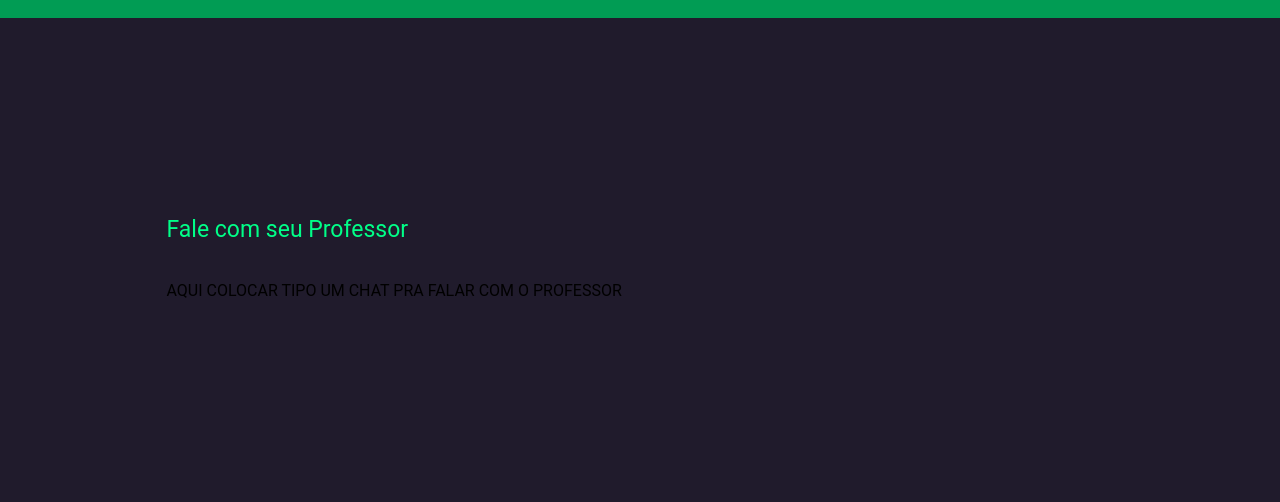
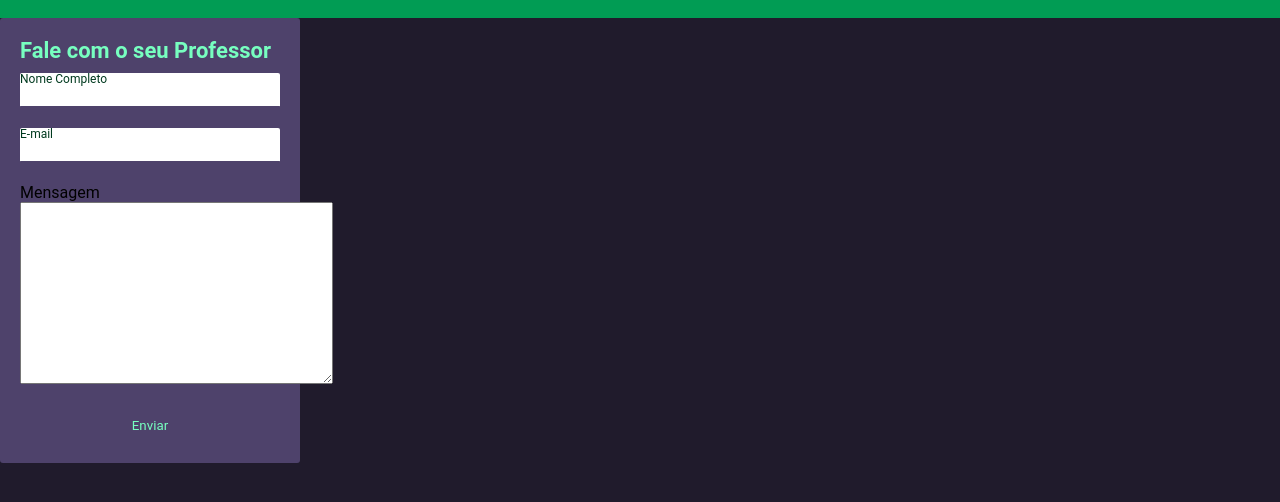
Before and after one commit to fabiokoto/escola, a plain HTML site: page usuario/professor.html in a window 1280 px wide. Shown: the part 62-564 px from the top of the page. Drawn offline with Linux system fonts and the light colour scheme.

Commit message:
atualizando projeto

```diff
--- /dev/null
+++ b/css/contatoprofessor.css
@@ -0,0 +1,76 @@
+*{
+    margin: 0;
+    padding: 0;
+    box-sizing: border-box;
+}
+
+body{
+
+}
+
+form{
+    width: 300px;
+    border-radius: 3px;
+    background-color: #4e426b;
+    padding: 20px;
+}
+
+form h1{
+    font-size: 22px;
+    color: #77ffc0;
+    margin-bottom: 10px;
+}
+
+form .area-input{
+    display: flex;
+    align-items: center;
+    justify-content: center;
+    width: 100%;
+    position: relative;
+    height: 35px;
+    margin-bottom: 20px;
+}
+
+form .area-input label{
+    position: absolute;
+    top: 0;
+    left: 0;
+    font-size: 12px;
+    color: #003a1f;
+    transform: translateY(-4%);
+}
+
+form .area-input input{
+    width: 100%;
+    height: 100%;
+    border: none;
+    border-radius: 2px;
+    border-bottom: 2px solid #4e426b;
+    color: #4e426b;
+    outline: none;
+}
+
+form .area-input textarea{
+    width: 100%;
+    height: 100%;
+    border: none;
+    border-radius: 2px;
+    border-bottom: 2px solid #4e426b;
+    resize: none;
+    outline: none;
+}
+
+form button{
+    margin-top: 20px;
+    width: 100%;
+    height: 35px;
+    background-color: #4e426b;
+    color: #77ffc0;
+    border: none;
+    transition: .3s;
+    cursor: pointer;
+}
+
+form button:hover{
+    filter: brightness(.9);
+}
--- a/usuario/professor.html
+++ b/usuario/professor.html
@@ -6,6 +6,7 @@
     <meta name="viewport" content="width=device-width, initial-scale=1.0">
     <link rel="stylesheet" href="/css/aluno.css">
     <link rel="stylesheet" href="/css/alunoindex.css">
+    <link rel="stylesheet" href="/css/contatoprofessor.css">
     <title>Fale com seu Professor</title>
 </head>
 <body>
@@ -15,15 +16,34 @@
         <ul>
           <li><a class="active" href="index.html">Home</a></li>
           <li><a href="/aluno.html">Voltar</a></li>
+        </ul>
 
-        </ul>
       </nav>
-        <div class="alunoindex">
-            <p>Fale com seu Professor</p><br><br>
 
-            AQUI COLOCAR TIPO UM CHAT PRA FALAR COM O PROFESSOR
+      <form action="">
+        <h1>Fale com o seu Professor</h1>
+        <div class="area-input">
+          <label for="">Nome Completo</label>
+          <input type="text" >
+        </div>
+        <div class="area-input">
+          <label for="">E-mail</label>
+          <input type="text" >
+        </div>
+        <div class="area_input">
+          <label for="">Mensagem</label>
+          <textarea name="mensagem" id="mensagem" cols="37" rows="12"></textarea>
+        </div>
+        <button onclick="enviar()">Enviar</button>
 
-        </div>
+      </form>
 
 </body>
+
+<script>
+  function enviar(){
+    alert("Sua mensagem foi enviada!")
+  }
+
+</script>
 </html>
```
Also changed, not shown: usuario/atualizarcad.html (+2 -2 lines).
